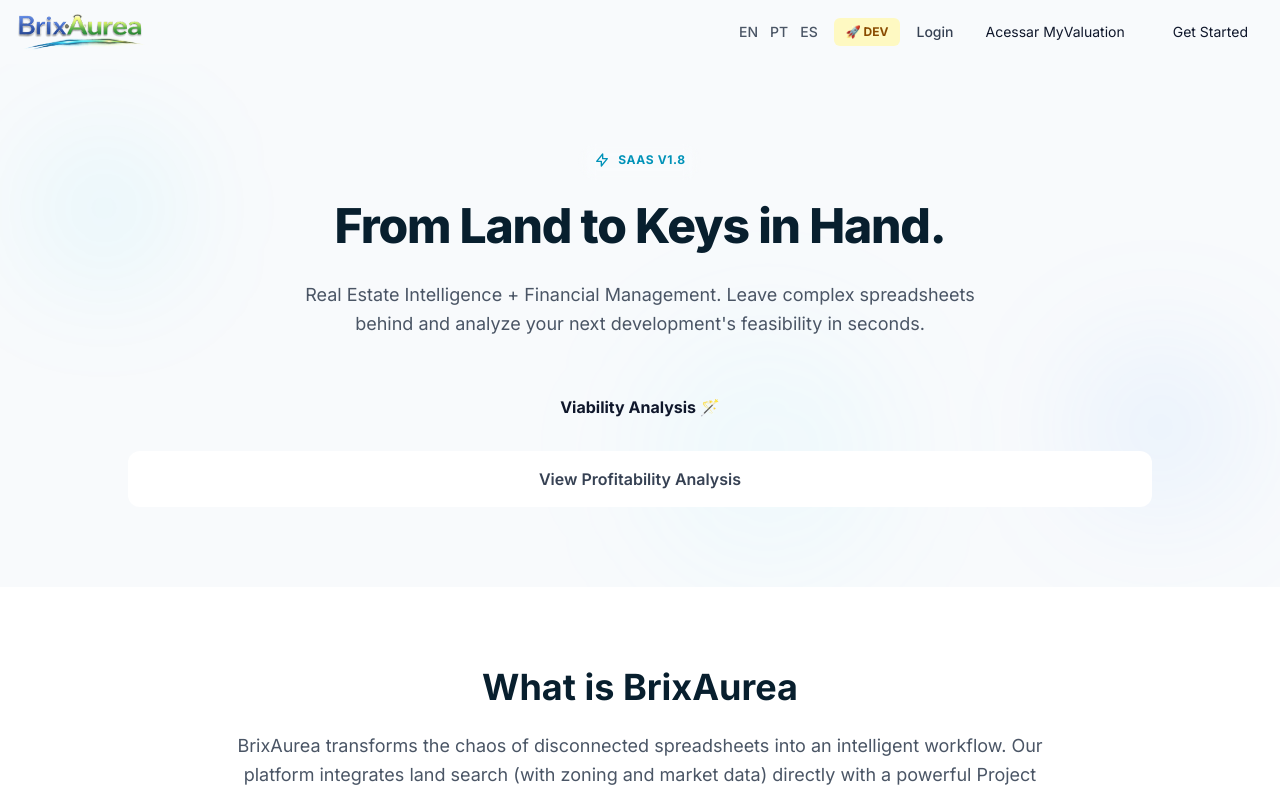
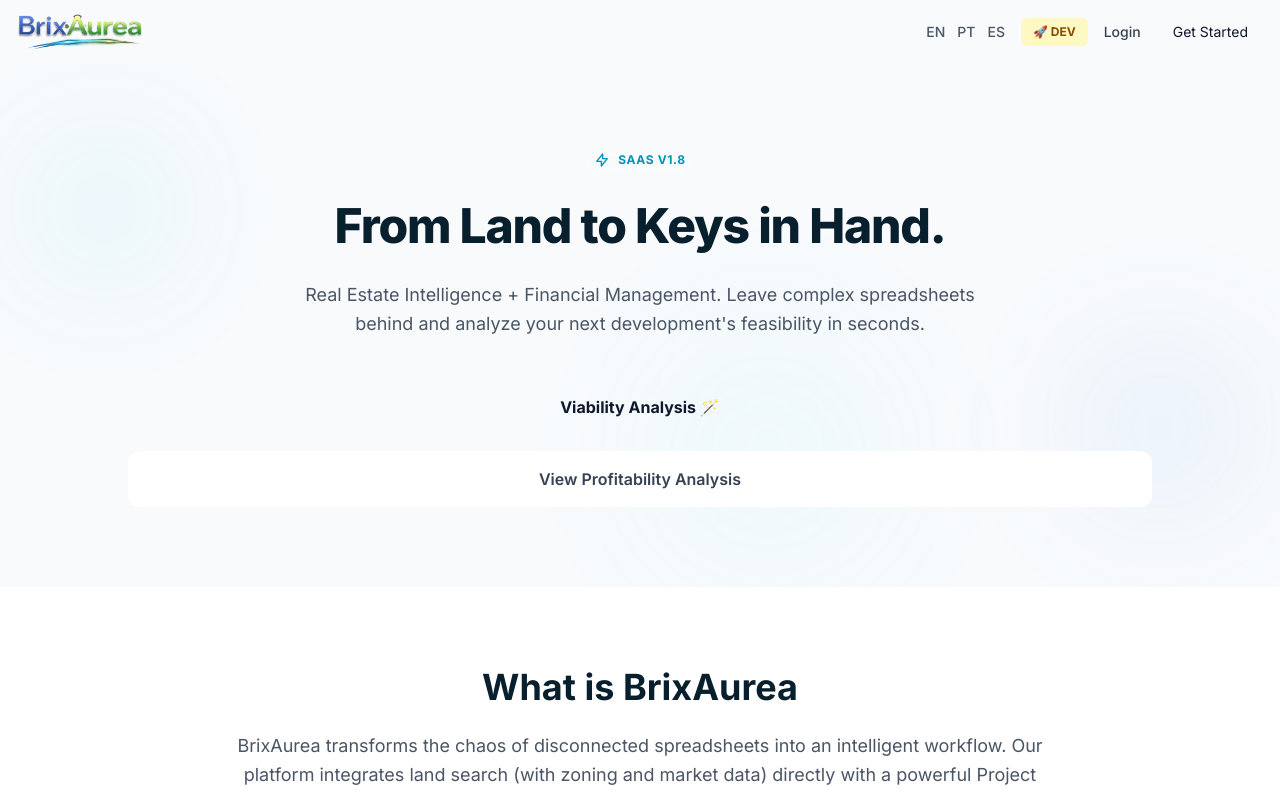
Before and after one commit to erikamorim1983/brixaurea-saas-app, a Next.js app in the folder frontend/: page /1 in a window 1280 px wide. Shown: the top 794 px of the page. Built offline with nearby package versions, Linux system fonts and the light colour scheme.

Commit message:
feat: remove MyValuation button from header

```diff
--- a/frontend/app/[lang]/page.tsx
+++ b/frontend/app/[lang]/page.tsx
@@ -48,14 +48,7 @@
                             {dict.nav.login}
                         </Link>
 
-                        {/* Access MyValuation Link */}
-                        <a
-                            href="https://brixaurea-saas-app.vercel.app"
-                            target="_blank"
-                            className="btn-primary text-sm !py-2 !px-4 !rounded-lg"
-                        >
-                            Acessar MyValuation
-                        </a>
+
 
                         <Link
                             href={`/${lang}/auth/register`}
```
